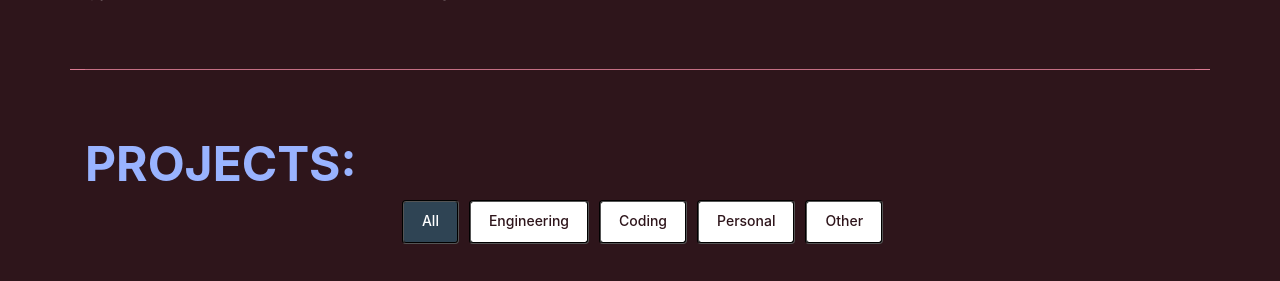
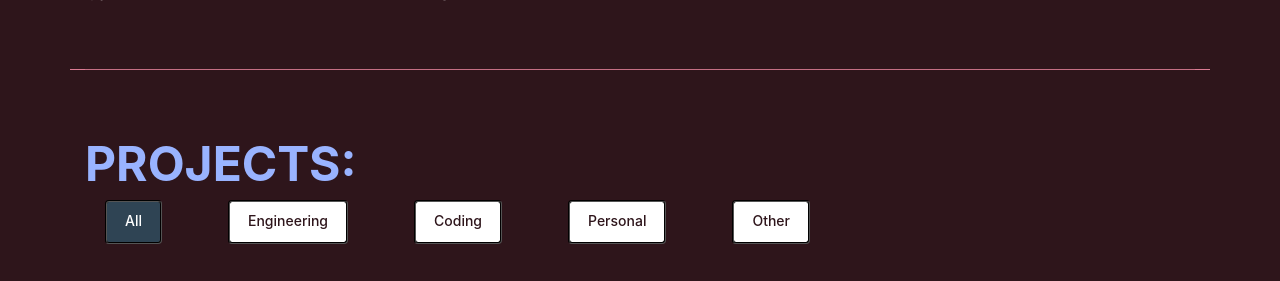
Before and after one commit to gmhull/garth.com, a Django app: page / in a window 1280 px wide. Shown: the part 1266-1547 px from the top of the page. Run offline with Django 3.2, Linux system fonts and the light colour scheme; data comes from the database, SQL or seed files in the repository; both versions use the stored data as it was after the commit; some libraries are stand-ins or nearby versions.

Commit message:
Main page mobile updates

```diff
--- a/garthdotcom/settings.py
+++ b/garthdotcom/settings.py
@@ -40,6 +40,7 @@ INSTALLED_APPS = [
     'django.contrib.sessions',
     'django.contrib.messages',
     'django.contrib.staticfiles',
+    'storages',
 ]
 
 MIDDLEWARE = [
@@ -120,6 +121,8 @@ USE_TZ = True
 # Static files (CSS, JavaScript, Images)
 # https://docs.djangoproject.com/en/3.0/howto/static-files/
 
+# STATIC_URL = '/static/'
+# STATIC_ROOT = os.path.join(BASE_DIR, 'personal/static'),
 
 AWS_ACCESS_KEY_ID = os.environ.get('AWS_ACCESS_KEY_ID')
 AWS_SECRET_ACCESS_KEY = os.environ.get('AWS_SECRET_ACCESS_KEY')
@@ -134,6 +137,7 @@ AWS_DEFAULT_ACL = 'public-read'
 STATICFILES_DIRS = [
     os.path.join(BASE_DIR, 'personal/static'),
 ]
+STATIC_URL = '/static/'
 STATIC_URL = 'https://%s/%s/' % (AWS_S3_CUSTOM_DOMAIN, AWS_LOCATION)
 MEDIA_URL = 'https://%s/media/' % (AWS_S3_CUSTOM_DOMAIN)
 
--- a/personal/static/css/garths.css
+++ b/personal/static/css/garths.css
@@ -7,14 +7,6 @@
 /*--------------------------------------------------------------
 # Navbar Section
 --------------------------------------------------------------*/
-
-/* .navbar-brand {
-  color: #659dbd;
-} */
-
-/* #header .navbar {
-  background-color: rgba(0, 255, 0, 0.2);
-} */
 
 .nav a {
   color: #99B3FF;
@@ -51,9 +43,9 @@
 # Hero Section
 --------------------------------------------------------------*/
 
-@media (min-width: 1024px) {
+@media (max-width: 1024px) {
   #hero {
-    background-attachment: fixed;
+    background-attachment: scroll;
   }
 }
 
@@ -78,8 +70,6 @@
   align-items: center;
   flex-direction: column;
   text-align: center;
-  /* padding-right:
-  padding-top: 300px; */
 }
 
 @media (max-width: 768px) {
--- a/personal/templates/personal/cover_page.html
+++ b/personal/templates/personal/cover_page.html
@@ -10,7 +10,6 @@
 
   <link href="{% static 'css/bootstrap.min.css' %}" rel="stylesheet">
   <link href="{% static 'css/garths.css' %}" rel="stylesheet">
-  <link href="{% static 'css/test.css' %}" rel="stylesheet">
   <style>
     body {
       background-color: #2e151b;
@@ -98,16 +97,20 @@
           <h1 class="section-title">Projects:</h1>
         </div>
         <div class="row" id="projects-flters">
-          <div class="button-group col-lg-12 d-flex justify-content-center">
+          <div class="button-group col-sm-8 d-flex justify-content-center">
             <button data-filter="*" class="is-checked">All</button>
+            <div class="w-100"></div>
             <button data-filter=".filter-ME">Engineering</button>
+            <div class="w-100"></div>
             <button data-filter=".filter-CS">Coding</button>
+            <div class="w-100"></div>
             <button data-filter=".filter-PE">Personal</button>
+            <div class="w-100"></div>
             <button data-filter=".filter-OT">Other</button>
           </div>
         </div>
 
-        <div class="row projects-container grid">
+        <div class="row grid">
 
             {% block content %}
             {% endblock %}
--- a/personal/templates/personal/index.html
+++ b/personal/templates/personal/index.html
@@ -10,7 +10,6 @@
 
   <link href="{% static 'css/bootstrap.min.css' %}" rel="stylesheet">
   <link href="{% static 'css/garths.css' %}" rel="stylesheet">
-  <link href="{% static 'css/test.css' %}" rel="stylesheet">
   <style>
     body {
       background-color: #2e151b;
--- a/personal/templates/personal/trythis.html
+++ b/personal/templates/personal/trythis.html
@@ -10,7 +10,6 @@
 
   <link href="{% static 'css/bootstrap.min.css' %}" rel="stylesheet">
   <link href="{% static 'css/garths.css' %}" rel="stylesheet">
-  <link href="{% static 'css/test.css' %}" rel="stylesheet">
   <style>
     body {
       background-color: #EAE2B7;
```
Also changed, not shown: db.sqlite3.
